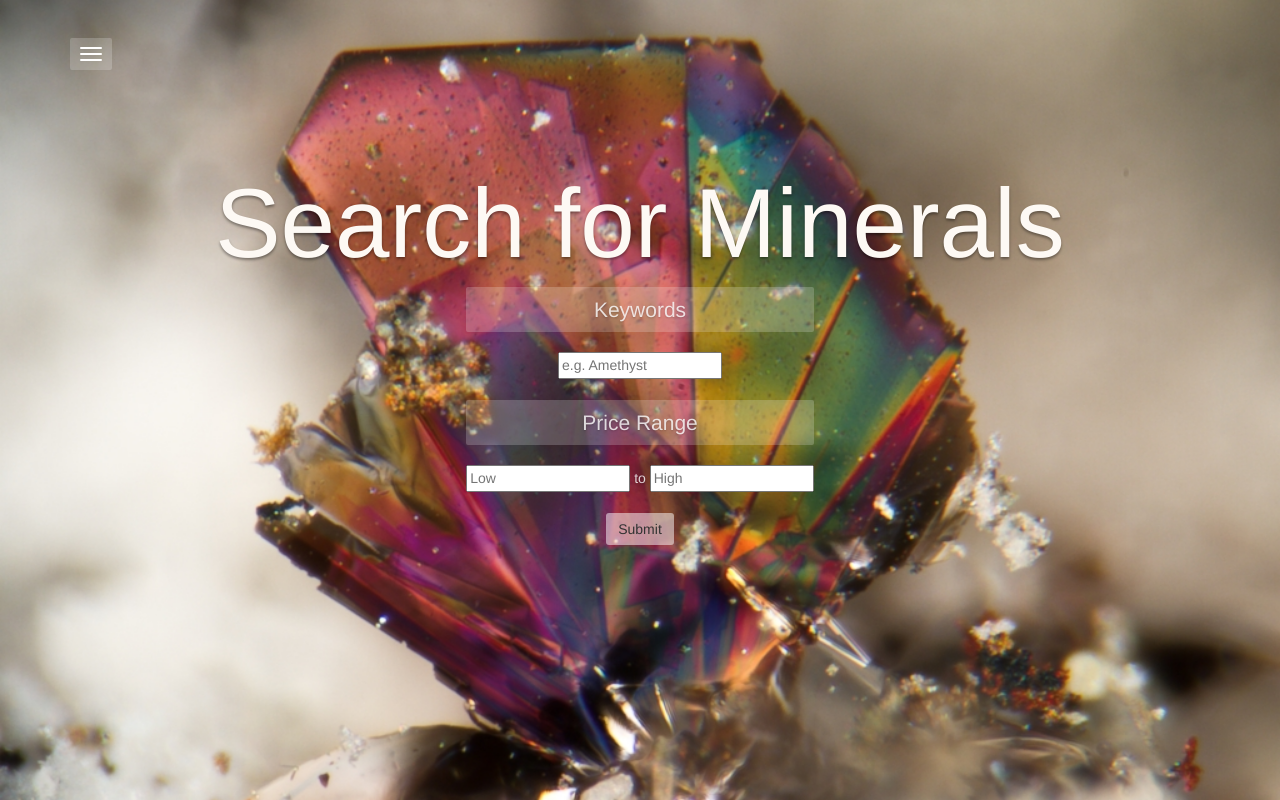
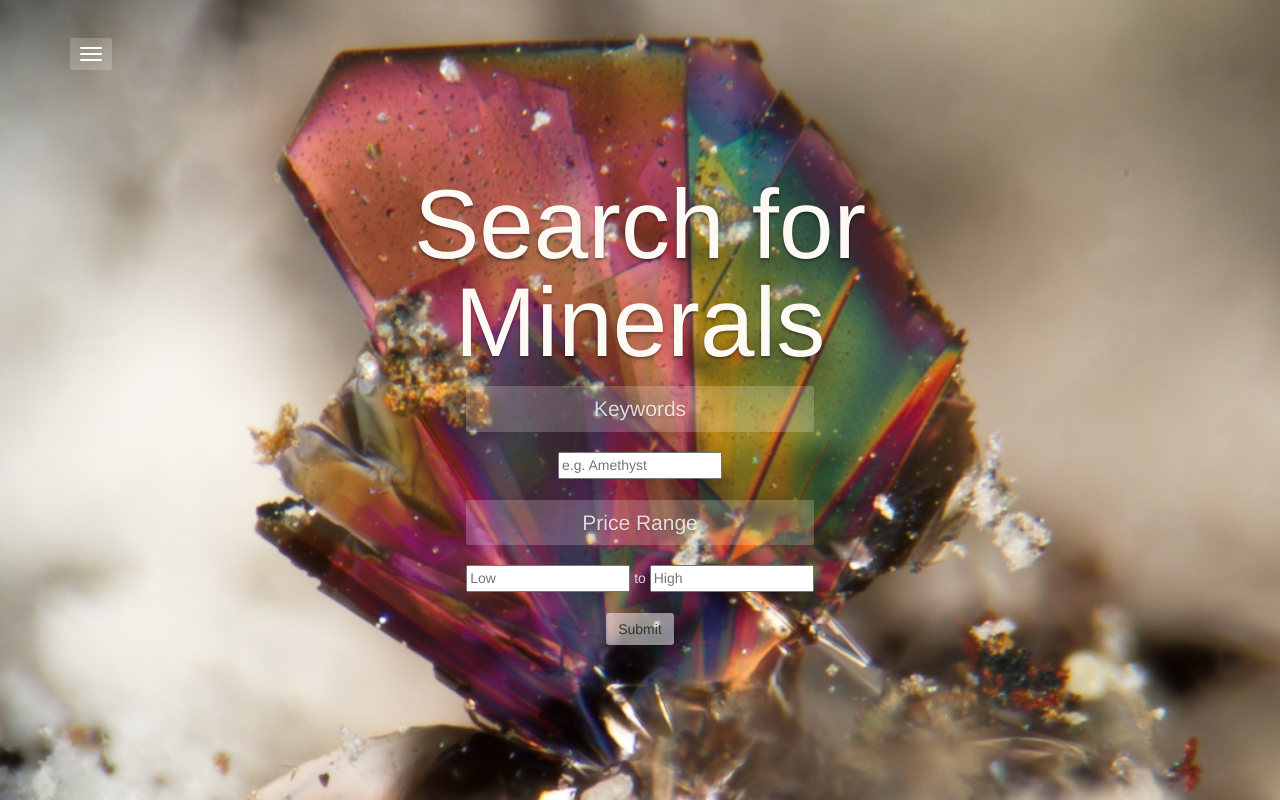
Before and after one commit to theresa-clare/Mineralchemy, a Flask app: page /search in a window 1280 px wide. Run offline with Flask 2, Linux system fonts and the light colour scheme; parts of the project's set-up code (start-up, migrations or seed data) failed here and were passed over; some libraries are stand-ins or nearby versions; some web fonts are replaced.

Commit message:
Reformatted vertical alignment of homepage, login, search, search loading, and registration

```diff
--- a/static/magister-bootstrap-3.3.4/css/magister.css
+++ b/static/magister-bootstrap-3.3.4/css/magister.css
@@ -262,10 +262,6 @@ input {
 	color: black;
 }
 
-.lower-container {
-	padding-top: 12%;
-}
-
 svg {
 	display: block;
 	margin: auto;
@@ -346,6 +342,13 @@ hr {
 	margin: 5px 0 5px 0;
 }
 
+.vertical-center {
+	min-height: 100%;
+	min-height: 100vh;
+
+	display: flex;
+	align-items: center;
+}
 
 /***********************************************************/
 /*                   Theme: text shadows                   */
--- a/templates/homepage.html
+++ b/templates/homepage.html
@@ -1,9 +1,7 @@
 {% extends 'base.html' %}
 {% block content %}
 
-<div class="container lower-container">
-
-	<div class="row">
+<div class="container vertical-center">
 	<div class="col-md-10 col-lg-10 col-md-offset-1 col-lg-offset-1 text-center">
 
 		<h1 class="title">Mineralchemy</h1>
@@ -18,6 +16,4 @@
 	</div>
 </div>
 
-</div>
-
 {% endblock %}
--- a/templates/search.html
+++ b/templates/search.html
@@ -1,12 +1,10 @@
 {% extends 'base.html' %}
 {% block content %}
 
-<div class="container lower-container">
+<div class="container vertical-center">
 
+	<div class="col-sm-8 col-sm-offset-2 text-center">
 		<h2 class="text-center title">Search for Minerals</h2>
-
-	<div class="row">
-		<div class="col-sm-8 col-sm-offset-2 text-center">
 		<form action="/search_results" method="POST">
 
 			<p class="lead thumbnail">Keywords</p>
@@ -20,7 +18,6 @@
 
 		</form>
 	</div>
-	</div>
 
 </div>
 
```
Also changed, not shown: templates/login_form.html (+2 -5 lines), templates/search_results.html (+4 -6 lines), templates/signup_form.html (+2 -5 lines). Lines whose indentation alone changed are shown as unchanged.
